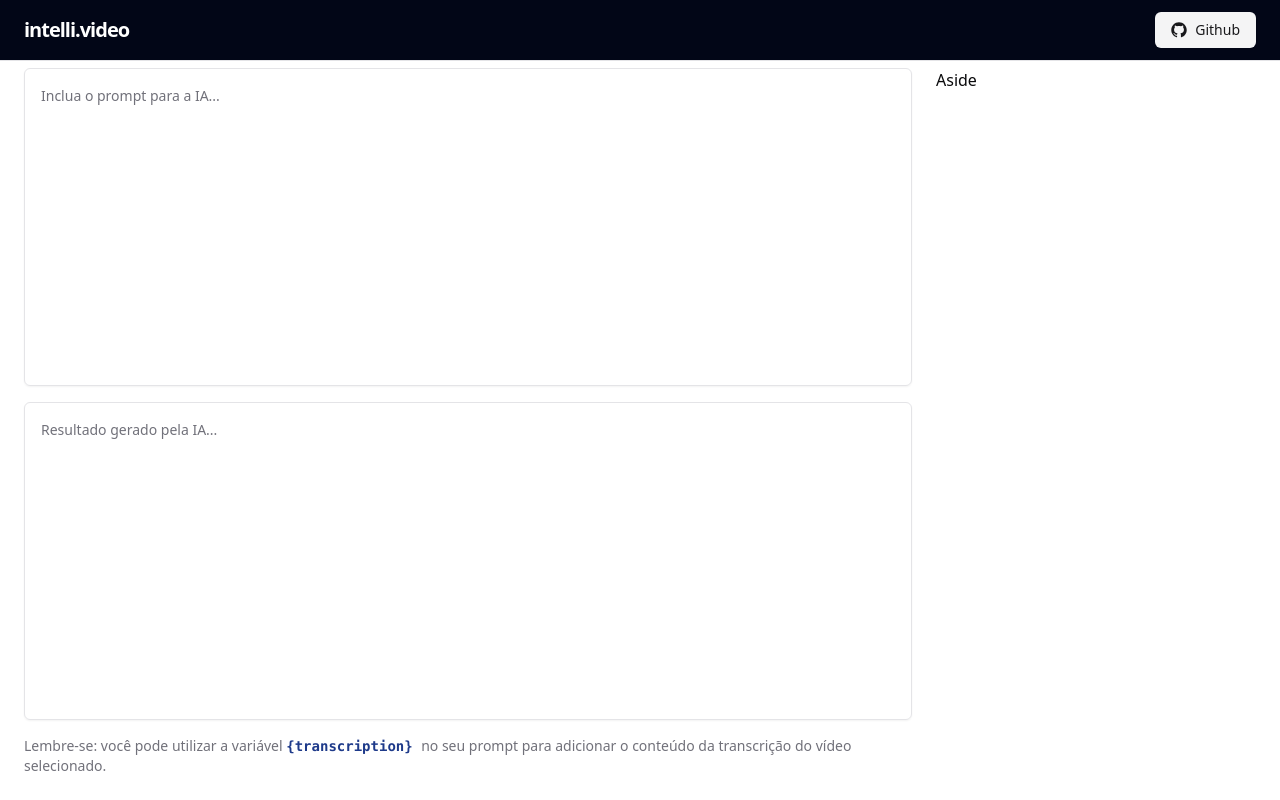
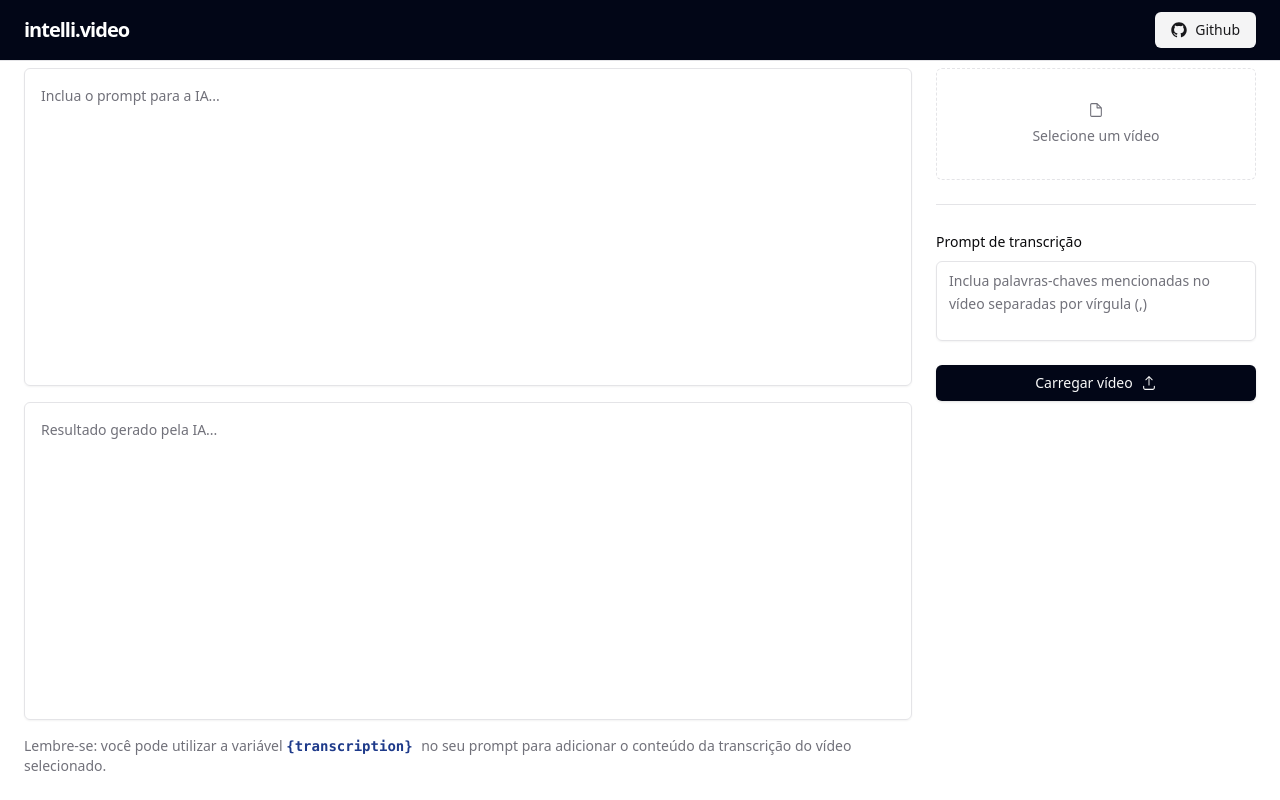
Before and after one commit to eliasgermoliato/intelli-video-ui, a React (Vite) app: page / in a window 1280 px wide. Built offline with nearby package versions, Linux system fonts and the light colour scheme.

Commit message:
feat: creating VideoForm component

```diff
--- a/src/view/pages/Dashboard/components/AsideContent.tsx
+++ b/src/view/pages/Dashboard/components/AsideContent.tsx
@@ -1,3 +1,9 @@
+import { VideoForm } from "./VideoForm";
+
 export function AsideContent() {
-  return <aside className="w-80 space-y-6">Aside</aside>;
+  return (
+    <aside className="w-80 space-y-6">
+      <VideoForm />
+    </aside>
+  );
 }
--- /dev/null
+++ b/src/view/pages/Dashboard/components/VideoForm.tsx
@@ -0,0 +1,40 @@
+import { FileIcon, UploadIcon } from "@radix-ui/react-icons";
+import { Button } from "../../../components/ui/Button";
+import { Textarea } from "../../../components/ui/Textarea";
+import { Label } from "../../../components/ui/Label";
+import { Separator } from "../../../components/ui/Separator";
+
+export function VideoForm() {
+  return (
+    <form className="space-y-6">
+      <label
+        htmlFor="video"
+        className="w-full h-28 flex border rounded-md aspect-video cursor-pointer border-dashed text-sm flex-col gap-2 items-center justify-center text-muted-foreground hover:bg-primary/10"
+      >
+        <FileIcon className="w-4 h-4" />
+        Selecione um vídeo
+      </label>
+
+      <input type="file" id="video" accept="video/mp4" className="sr-only" />
+
+      <Separator />
+
+      <div className="space-y-2">
+        <Label htmlFor="transcription-prompt">Prompt de transcrição</Label>
+        <Textarea
+          id="transcription-prompt"
+          className="h-20 leading-relaxed resize-none"
+          placeholder="Inclua palavras-chaves mencionadas no vídeo separadas por vírgula (,)"
+        />
+      </div>
+
+      <Button
+        type="submit"
+        className="w-full bg-slate-950 hover:bg-slate-950/90"
+      >
+        Carregar vídeo
+        <UploadIcon className="w-4 h-4 ml-2" />
+      </Button>
+    </form>
+  );
+}
```
